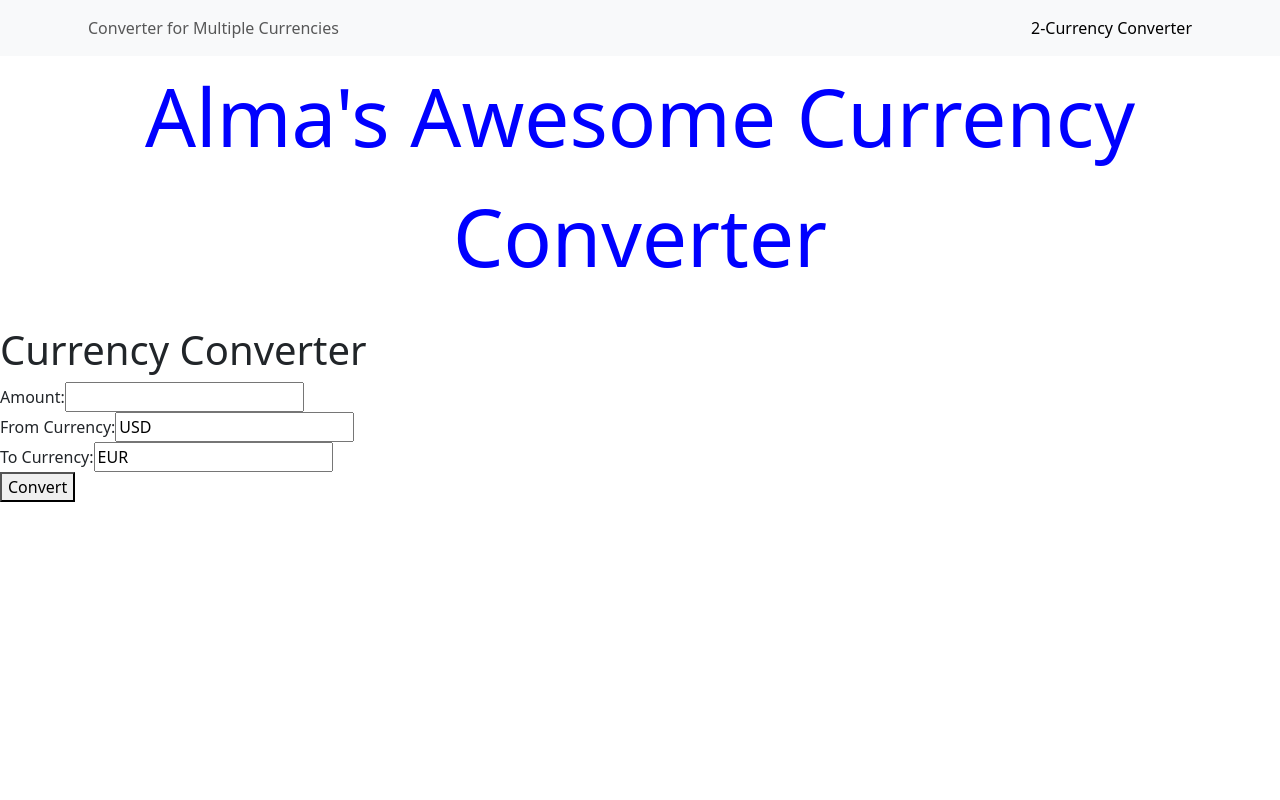
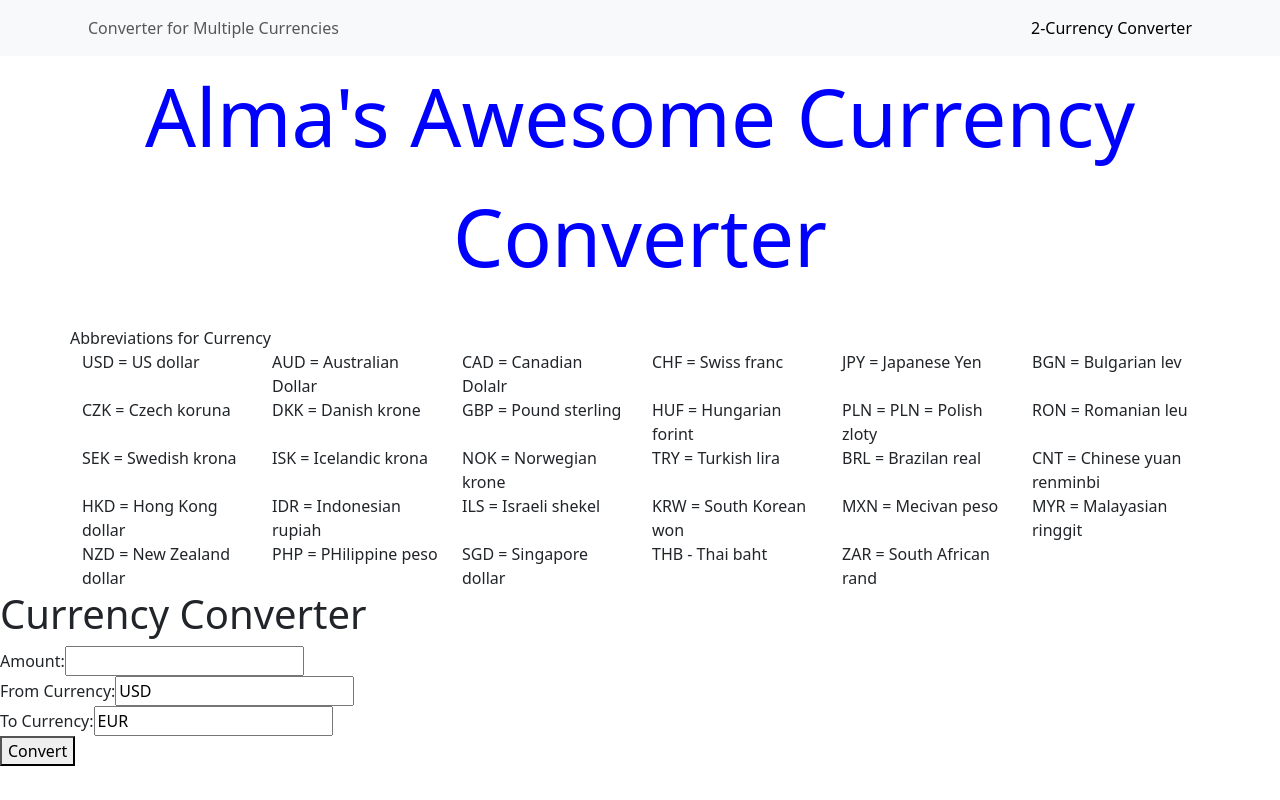
Before and after one commit to alma-hernandez/currency, a React (Create React App) app: page / in a window 1280 px wide. Both pictures are taken after a click on the link "2-Currency Converter". Built offline with nearby package versions, Linux system fonts and the light colour scheme; no server answers.

Commit message:
with abbv for currency

```diff
--- a/src/TwoCurrency.js
+++ b/src/TwoCurrency.js
@@ -3,6 +3,50 @@ import convertCurrency from './secondFunction.js';
 
 export const TwoCurrencyConverter = () => {
     return <div>
-        {convertCurrency()}
-    </div>
+        <div className="container boxForAbbv">
+            <div className="row">Abbreviations for Currency</div>
+            <div className="row">
+                <div className="col">USD = US dollar</div>
+                <div className="col">AUD = Australian Dollar</div>
+                <div className="col">CAD = Canadian Dolalr</div>
+                <div className="col">CHF = Swiss franc</div>
+                <div className="col">JPY = Japanese Yen</div>
+                <div className="col">BGN = Bulgarian lev</div>
+            </div>
+            <div className="row">
+                <div className="col">CZK = Czech koruna</div>
+                <div className="col">DKK = Danish krone</div>
+                <div className="col">GBP = Pound sterling</div>
+                <div className="col">HUF = Hungarian forint</div>
+                <div className="col">PLN = PLN = Polish zloty</div>
+                <div className="col">RON = Romanian leu</div>
+            </div>
+            <div className="row">
+                <div className="col">SEK = Swedish krona</div>
+                <div className="col">ISK = Icelandic krona</div>
+                <div className="col">NOK = Norwegian krone</div>
+                <div className="col">TRY = Turkish lira</div>
+                <div className="col">BRL = Brazilan real</div>
+                <div className="col">CNT = Chinese yuan renminbi</div>
+            </div>
+            <div className="row">
+                <div className="col">HKD = Hong Kong dollar</div>
+                <div className="col">IDR = Indonesian rupiah</div>
+                <div className="col">ILS = Israeli shekel</div>
+                <div className="col">KRW = South Korean won</div>
+                <div className="col">MXN = Mecivan peso</div>
+                <div className="col">MYR = Malayasian ringgit</div>
+            </div>
+            <div className="row">
+                <div className="col">NZD = New Zealand dollar</div>
+                <div className="col">PHP = PHilippine peso</div>
+                <div className="col">SGD = Singapore dollar</div>
+                <div className="col">THB - Thai baht</div>
+                <div className="col">ZAR = South African rand</div>
+                <div className="col"></div>
+            </div>
+        </div>
+
+    { convertCurrency() }
+    </div >
 }
```
